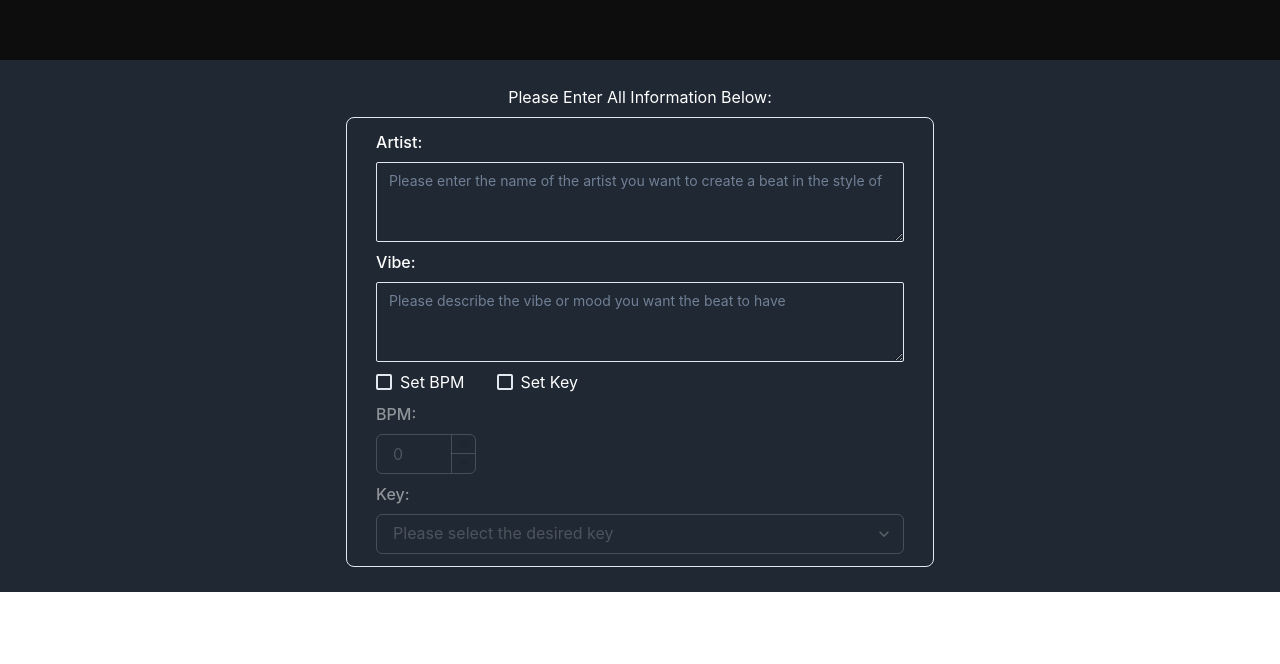
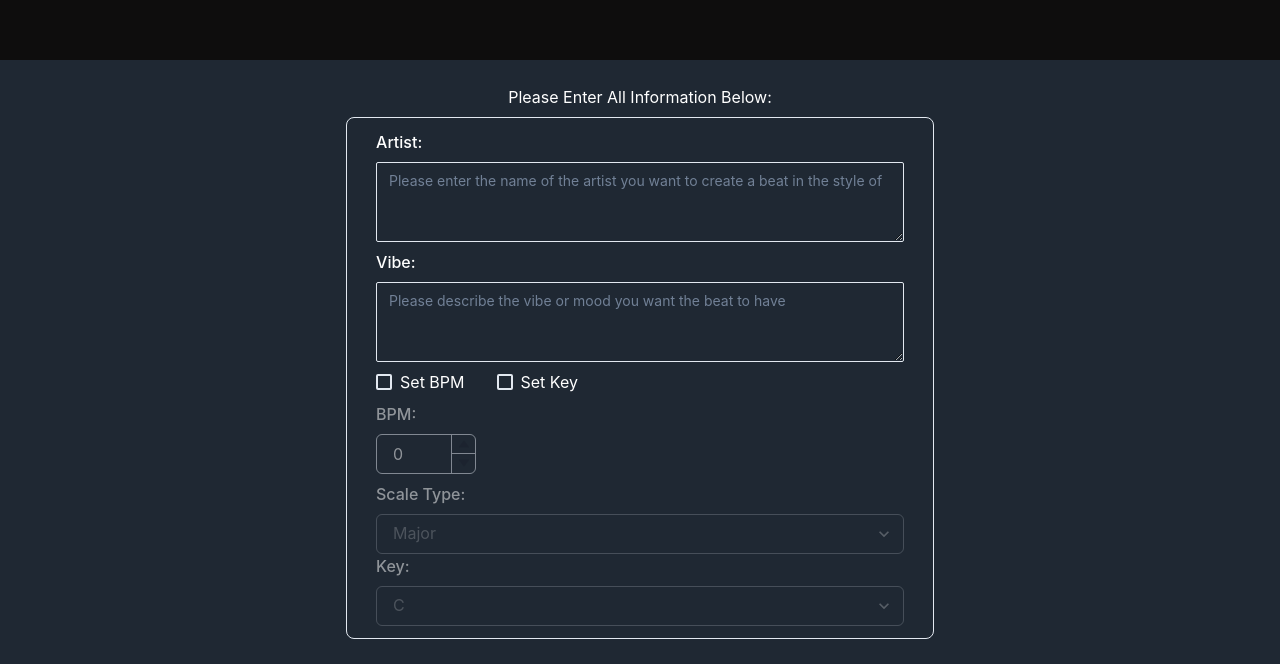
Before and after one commit to imizik/Beat-Forge-AI, a React (Create React App) app in the folder client/: page / in a window 1280 px wide. Shown: the part 806-1470 px from the top of the page. Before the commit the page ends 1398 px from the top, so only its background shows below. Built offline with nearby package versions, Linux system fonts and the light colour scheme.

Commit message:
finished dropdowns for bpm and key

```diff
--- a/client/src/components/Forms.js
+++ b/client/src/components/Forms.js
@@ -11,6 +11,7 @@ import { useState } from 'react';
 import './Forms.scss';
 import EditableArea from './EditableArea';
 import SliderPref from './SliderPref';
+import ScaleSelect from './ScaleSelect';
 
 export default function Forms() {
   const [artist, setArtist] = useState('');
@@ -18,7 +19,8 @@ export default function Forms() {
   const [bpmEnabled, setBpmEnabled] = useState(false);
   const [keyEnabled, setKeyEnabled] = useState(false);
   const [bpm, setBpm] = useState(0);
-  const [key, setKey] = useState('');
+  const [note, setNote] = useState('');
+  const [scale, setScale] = useState('');
   const [chords, setChords] = useState('');
   const [instruments, setInstruments] = useState('');
 
@@ -83,26 +85,20 @@ export default function Forms() {
             <SliderPref disabled={!bpmEnabled} setBpm={setBpm} bpm={bpm} handleEvent={handleEvent} />
           </FormControl>
           <FormControl opacity={keyEnabled ? 1 : 0.5}>
+            <FormLabel>Scale Type:</FormLabel>
+            <ScaleSelect
+              keyEnabled={keyEnabled}
+              value={scale}
+              setter={setScale}
+              selectType="scale"
+            />
             <FormLabel>Key:</FormLabel>
-            <Select
-              disabled={!keyEnabled}
-              value={key}
-              onChange={(e) => handleEvent(e, setKey)}
-              placeholder="Please select the desired key"
-            >
-              <option value="C">C</option>
-              <option value="C#">C#</option>
-              <option value="D">D</option>
-              <option value="D#">D#</option>
-              <option value="E">E</option>
-              <option value="F">F</option>
-              <option value="F#">F#</option>
-              <option value="G">G</option>
-              <option value="G#">G#</option>
-              <option value="A">A</option>
-              <option value="A#">A#</option>
-              <option value="B">B</option>
-            </Select>
+            <ScaleSelect
+              keyEnabled={keyEnabled}
+              value={note}
+              setter={setNote}
+              selectType="notes"
+            />
           </FormControl>
         </Stack>
       </Stack>
--- /dev/null
+++ b/client/src/components/ScaleSelect.js
@@ -0,0 +1,24 @@
+import { Select } from '@chakra-ui/react';
+import './Forms.scss';
+
+export default function ScaleSelect({ keyEnabled, value, setter, selectType }) {
+
+  const type = {
+    notes: ["C", "C#", "D", "D#", "E", "F", "F#", "G", "G#"],
+    scale: ["Major", "Natural Minor", "Harmonic Minor", "Melodic Minor", "Dorian", "Phrygian", "Lydian", "Mixolydian", "Locrian"]
+  }
+
+  return (
+    <Select
+      disabled={!keyEnabled}
+      value={value}
+      onChange={(e) => setter(e.target.value)}
+    >
+      {type[selectType].map((option) => (
+        <option key={option} value={option}>
+          {option}
+        </option>
+      ))}
+    </Select>
+  );
+}
--- a/client/src/components/SliderPref.js
+++ b/client/src/components/SliderPref.js
@@ -11,7 +11,7 @@ export default function SliderPref({ setBpm, bpm, disabled }) {
 
   return (
     <Flex>
-      <NumberInput disabled={disabled} maxW="100px" mr="2rem" value={bpm} onChange={(e) => setBpm(e)}>
+      <NumberInput disabled={!disabled} maxW="100px" mr="2rem" value={bpm} onChange={(e) => setBpm(e)}>
         <NumberInputField />
         <NumberInputStepper>
           <NumberIncrementStepper />
```
